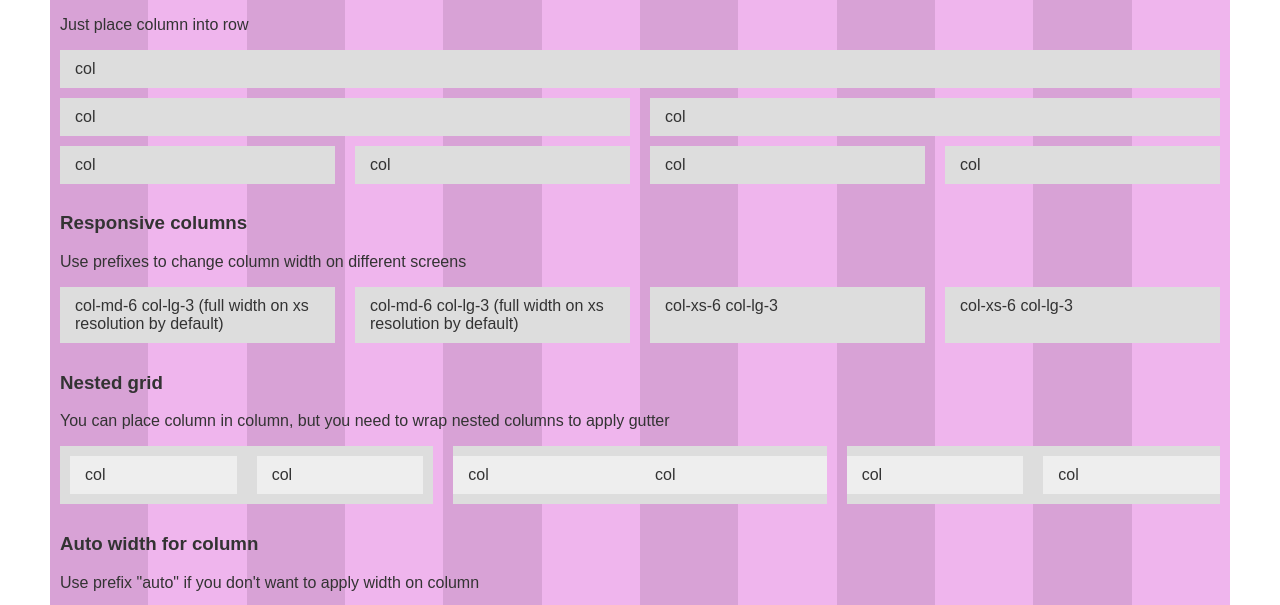
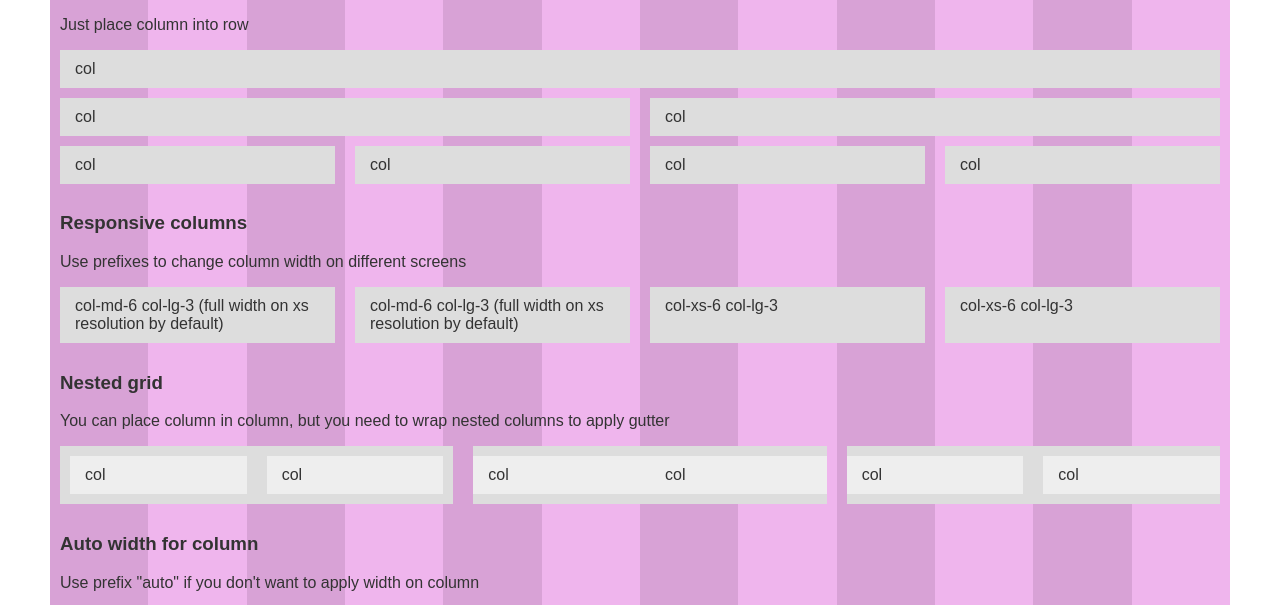
Before and after one commit to AlexisVK/grid2flex, a website: page demo/index.html in a window 1280 px wide. Shown: the part 105-710 px from the top of the page. Drawn offline with Linux system fonts and the light colour scheme.

Commit message:
flex basis fix for IE 11

```diff
--- a/src/_grid2flex-mixins.scss
+++ b/src/_grid2flex-mixins.scss
@@ -167,7 +167,7 @@
       } @else {
         // equal column width
         & {
-          flex: 1;
+          flex: 1 1 auto;
           width: auto;
           max-width: 100%;
         }
```
Also changed, not shown: demo/grid2flex.css, demo/grid2flex.min.css.
